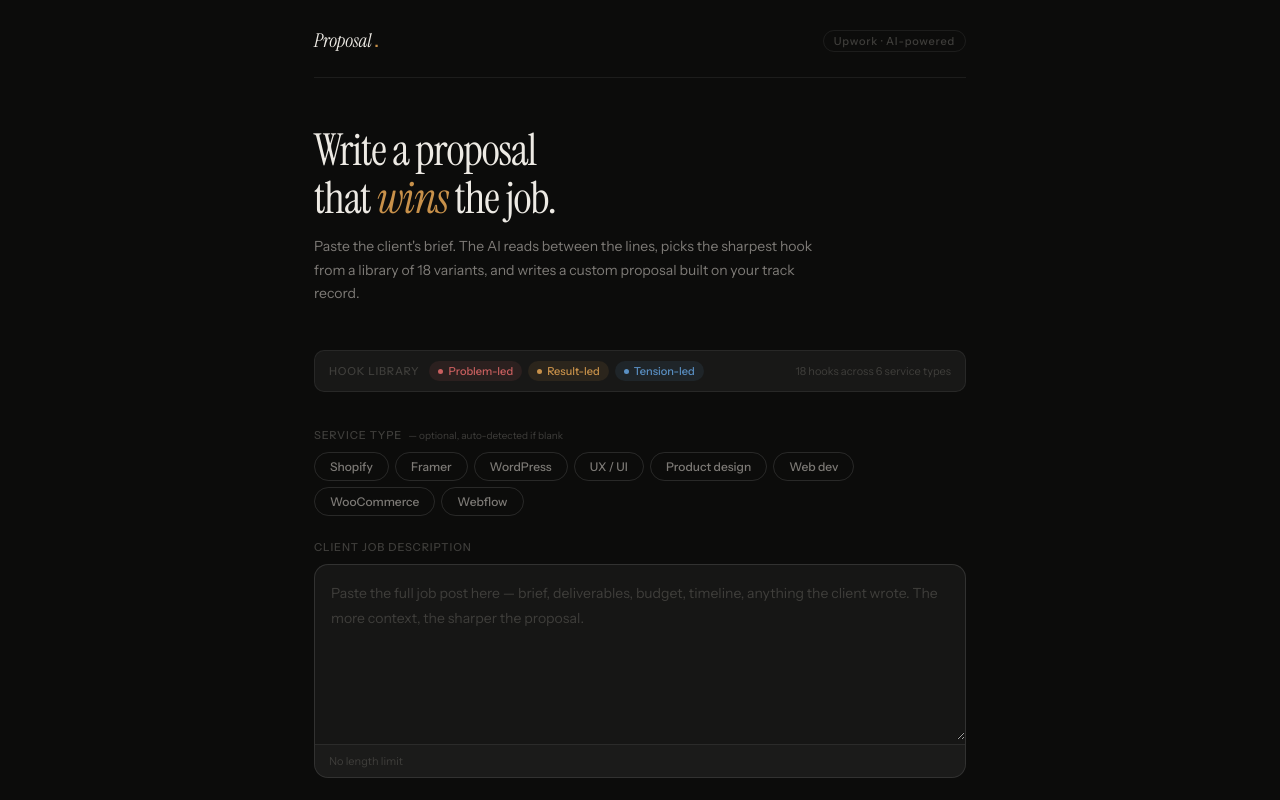
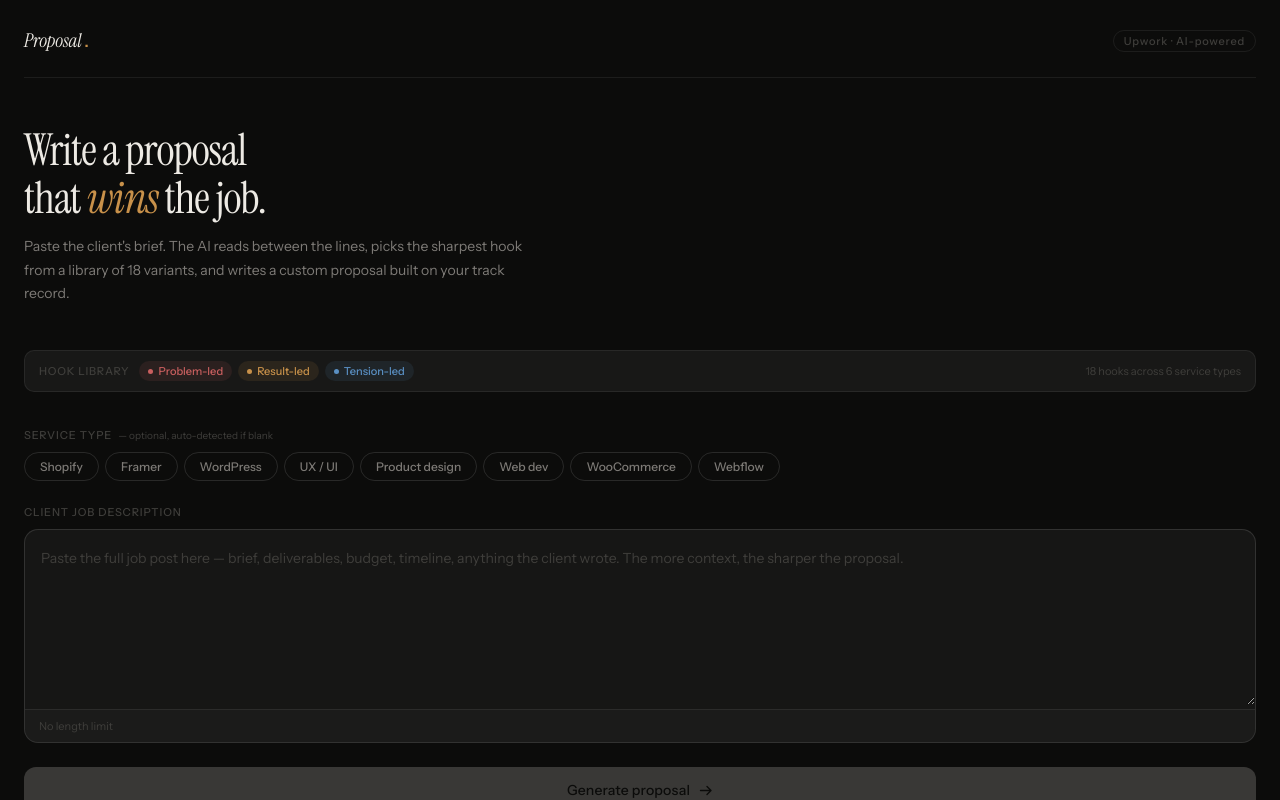
Before and after one commit to victorenesi001/proposal-app, a React (Vite) app: page / in a window 1280 px wide. Shown: the top 800 px of the page. Built offline with nearby package versions, Linux system fonts and the light colour scheme.

Commit message:
Update App.css

```diff
--- a/src/App.css
+++ b/src/App.css
@@ -10,10 +10,7 @@
 
 /* ── Layout ── */
 .shell {
-  min-height: 100vh;
-  display: grid;
-  grid-template-rows: auto 1fr auto;
-  max-width: 700px;
+  max-width: 700px
   margin: 0 auto;
   padding: 0 1.5rem;
 }
@@ -52,7 +49,7 @@ nav {
 }
 
 /* ── Main ── */
-main { padding: 3rem 0 5rem; }
+main { padding: 3rem 0 7rem; }
 
 /* ── Hero ── */
 .hero { margin-bottom: 2.75rem; }
```
